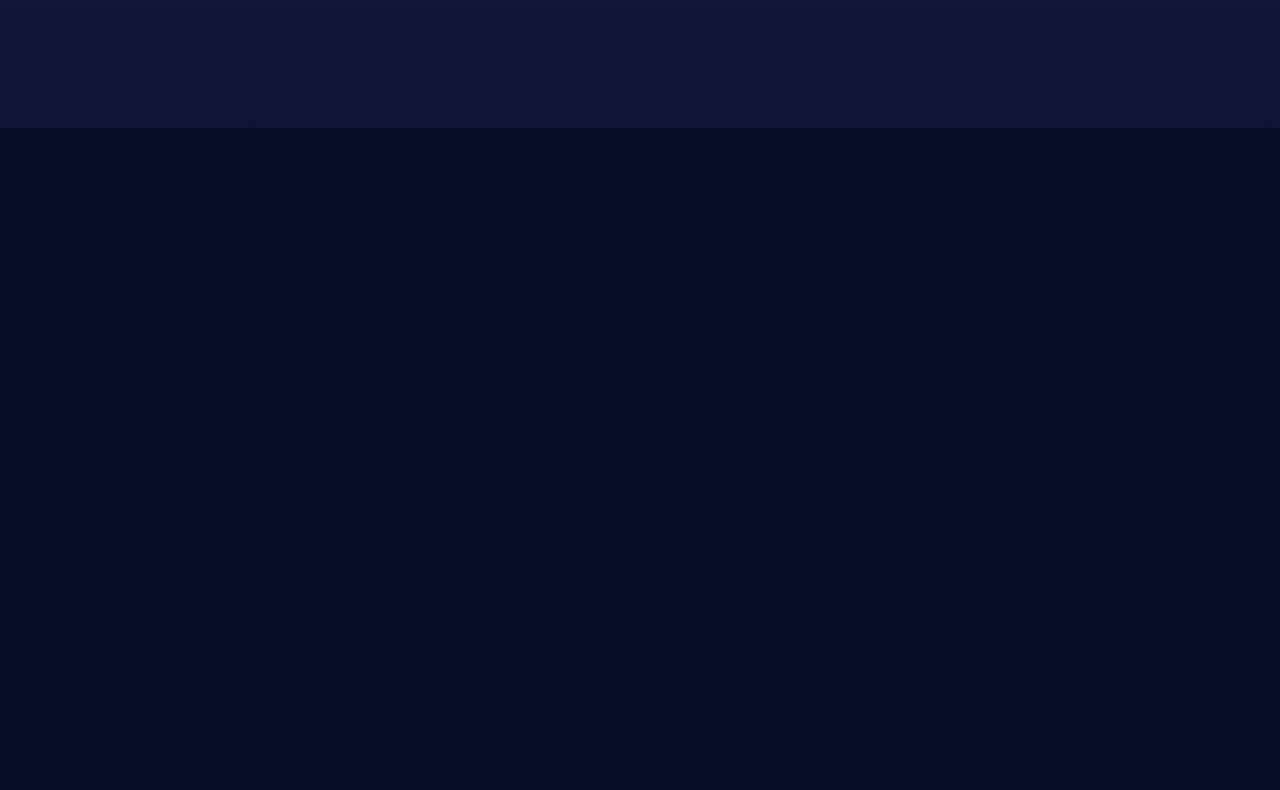
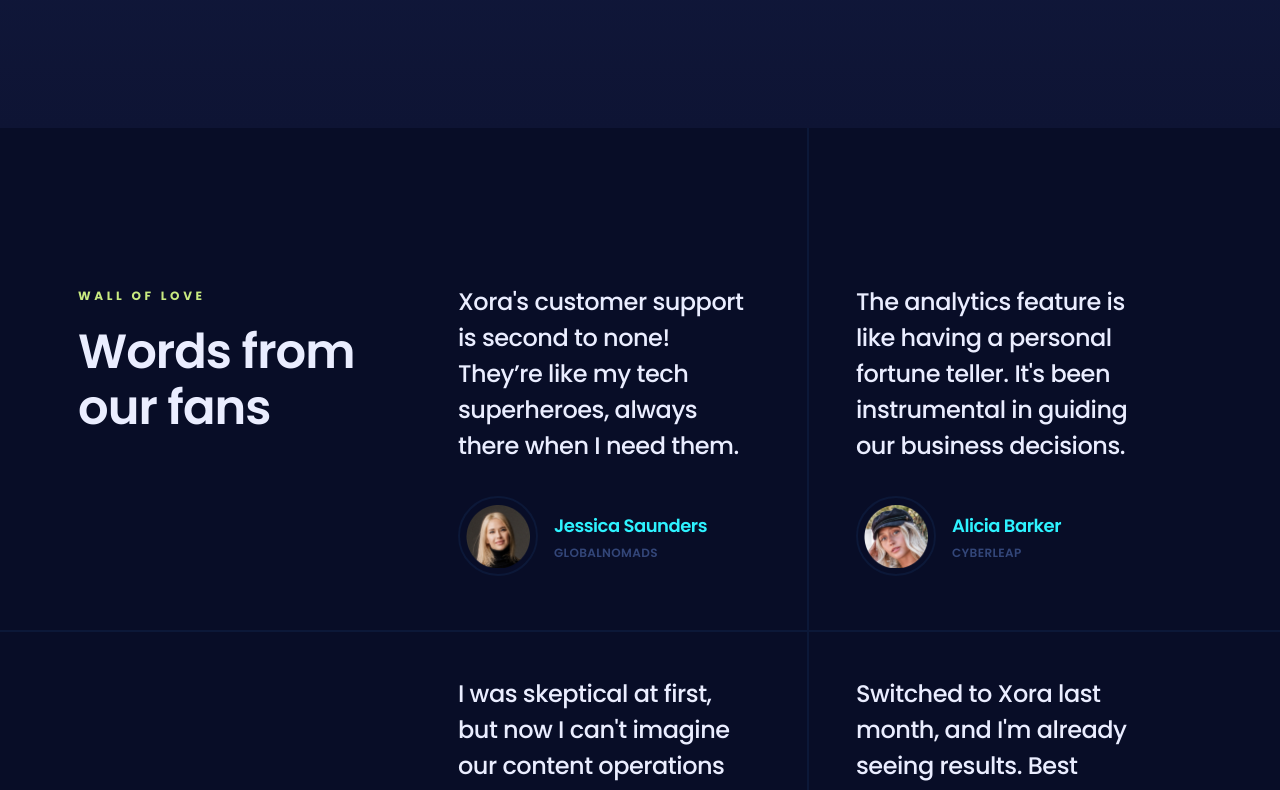
Before and after one commit to Dilippurohit47/Saas-Landing-Page, a React (Vite) app: page / in a window 1280 px wide. Shown: the part 5350-6140 px from the top of the page. Before the commit the page ends 5478 px from the top, so only its background shows below. Built offline with nearby package versions, Linux system fonts and the light colour scheme.

Commit message:
Testimonails

```diff
--- a/src/App.jsx
+++ b/src/App.jsx
@@ -5,6 +5,7 @@
 import Pricing from "./sections/Pricing";
 import Faq from "./sections/Faq";
 import Download from "./sections/Download";
+import Testimonials from "./sections/Testimonials";
 
 const App = () => {
   return (
@@ -15,6 +16,7 @@
       <Pricing />
       <Faq/>
       <Download/>
+      <Testimonials />
     </main>
   );
 };
--- /dev/null
+++ b/src/components/TestimonialItem.jsx
@@ -0,0 +1,29 @@
+import clsx from "clsx";
+
+const TestimonialItem = ({ item, containerClassName }) => {
+  return (
+    <div
+      className={clsx(
+        "relative px-14 pb-14 pt-11 after:absolute after:bottom-0 after:right-0 after:h-0.5 after:w-screen after:bg-s2 after:content-[''] max-md:px-0 max-md:pt-11 after:max-md:-right-4",
+        containerClassName,
+      )}
+    >
+      <blockquote className="h6 mb-8 text-p4">{item.comment}</blockquote>
+
+      <div className="flex items-center max-xl:-mr-8">
+        <div className="mr-4 size-20 shrink-0 rounded-half border-2 border-s2 p-1.5">
+          <img
+            src={item.avatarUrl}
+            alt={item.name}
+            className="size-full object-cover"
+          />
+        </div>
+        <div>
+          <h4 className="body-2 mb-0.5 text-p1">{item.name}</h4>
+          <p className="small-compact uppercase text-s3">{item.role}</p>
+        </div>
+      </div>
+    </div>
+  );
+};
+export default TestimonialItem;
--- /dev/null
+++ b/src/sections/Testimonials.jsx
@@ -0,0 +1,41 @@
+import { testimonials } from "../constants/index.jsx";
+import TestimonialItem from "../components/TestimonialItem.jsx";
+
+const Testimonials = () => {
+  const halfLength = Math.floor(testimonials.length / 2);
+
+  return (
+    <section className="relative z-2 py-24 md:py-28 lg:py-40">
+      <div className="container block lg:flex">
+        <div className="testimonials_head-res relative z-2 mr-20 flex-300">
+          <p className="caption mb-5 max-md:mb-2.5">Wall of Love</p>
+          <h3 className="h3 max-md:h5 text-p4">Words from our fans</h3>
+        </div>
+
+        <div className="testimonials_inner-after testimonials_inner-before relative -my-12 -mr-3 flex items-start max-lg:static max-md:block">
+          <div className="testimonials_group-after flex-50">
+            {testimonials.slice(0, halfLength).map((testimonial) => (
+              <TestimonialItem
+                key={testimonial.id}
+                item={testimonial}
+                containerClassName="last:after:hidden last:after:max-md:block"
+              />
+            ))}
+          </div>
+
+          <div className="flex-50">
+            {testimonials.slice(halfLength).map((testimonial) => (
+              <TestimonialItem
+                key={testimonial.id}
+                item={testimonial}
+                containerClassName="last:after:hidden after:right-auto after:left-0 after:max-md:-left-4 md:px-12"
+              />
+            ))}
+          </div>
+        </div>
+      </div>
+    </section>
+  );
+};
+
+export default Testimonials;
```
